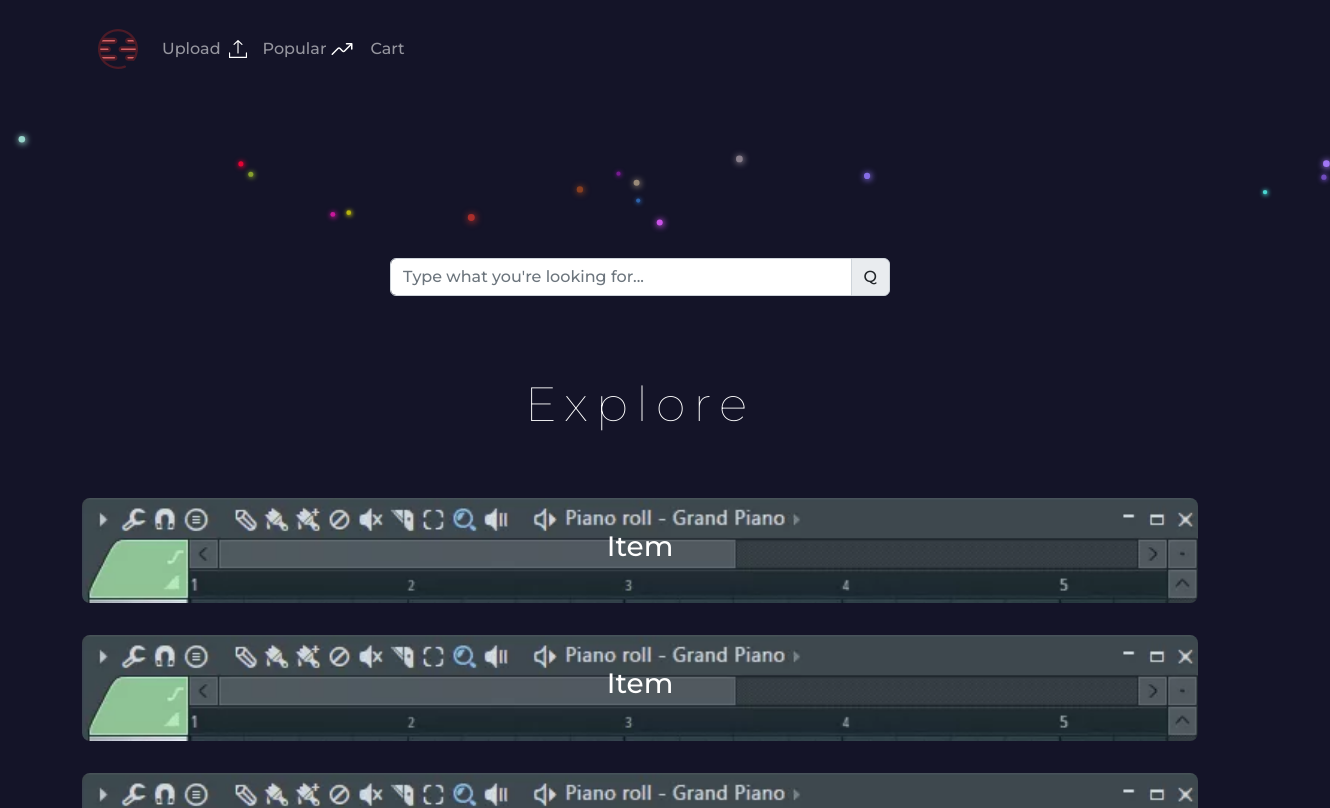
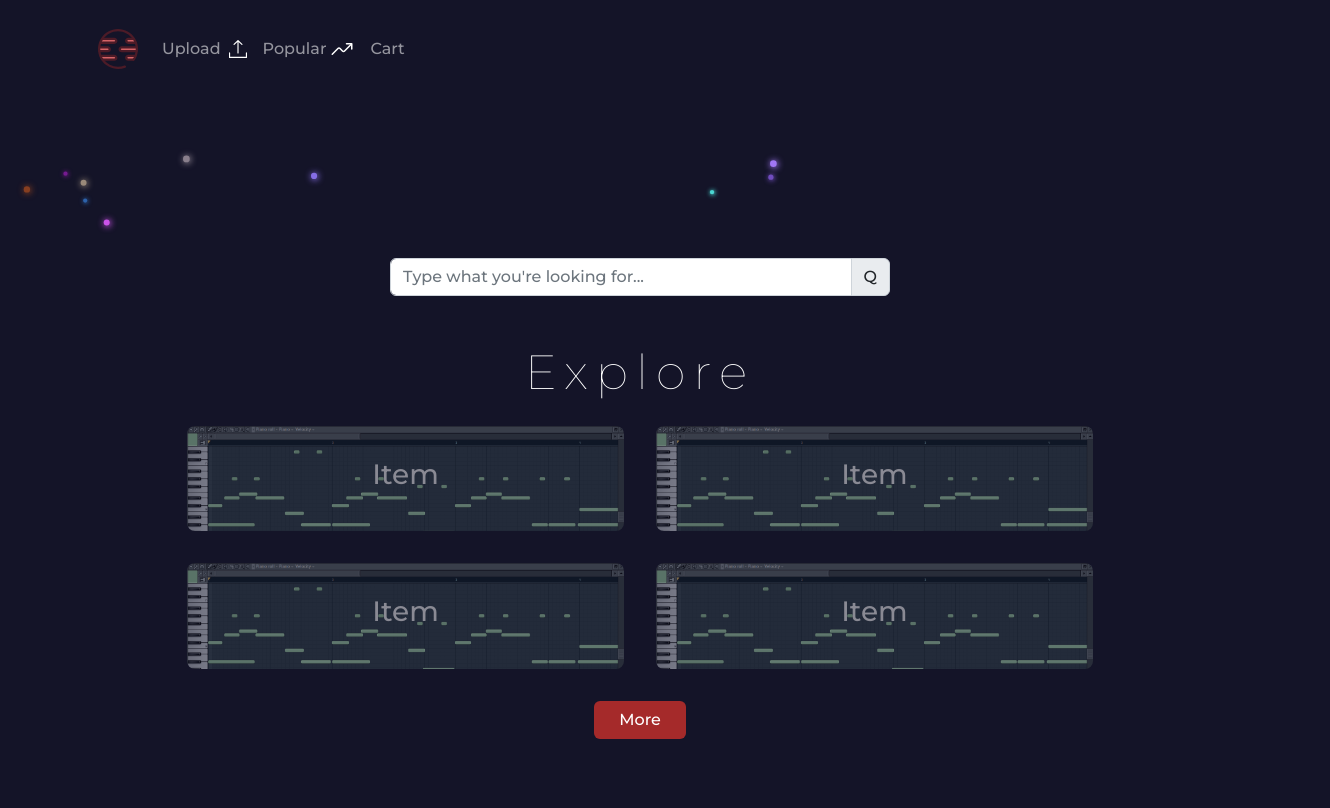
Before and after one commit to mistermine102/beat-store, a Vue app: page /home in a window 1280 px wide. Shown: the top 808 px of the page, 1330 px wide, since content can reach past the window. Built offline with nearby package versions, Linux system fonts and the light colour scheme.

Commit message:
added some styles

```diff
--- a/src/components/home/ExploreList.vue
+++ b/src/components/home/ExploreList.vue
@@ -1,7 +1,12 @@
 <template>
   <div>
     <h2>Explore</h2>
-    <genre-item v-for="item,index in 3" :key="index"></genre-item>
+    <div class="container">
+      <genre-item v-for="(item, index) in items" :key="index"></genre-item>
+    </div>
+    <section>
+      <button @click="items += 4" class="btn px-4 mt-3">More</button>
+    </section>
   </div>
 </template>
 
@@ -9,6 +14,11 @@
 import GenreItem from "./GenreItem.vue";
 
 export default {
+  data() {
+    return {
+      items: 4,
+    };
+  },
   components: {
     GenreItem,
   },
@@ -18,9 +28,30 @@ export default {
 <style scoped>
 h2 {
   text-align: center;
-  margin-top: 5rem;
+  margin-top: 3rem;
   font-size: 3rem;
   font-weight: 100;
   letter-spacing: 0.5rem;
 }
+
+.container {
+  display: flex;
+  flex-wrap: wrap;
+  justify-content: center;
+}
+
+section {
+  text-align: center;
+}
+
+button {
+  background-color: brown;
+  color: white;
+  transition: all 0.2s ease-out;
+}
+
+button:hover {
+  background-color: rgb(184, 63, 63);
+  transform: scale(1.1);
+}
 </style>
--- a/src/components/home/GenreItem.vue
+++ b/src/components/home/GenreItem.vue
@@ -5,23 +5,26 @@
 </template>
 
 <style scoped>
-
 div {
   padding: 2rem 5rem;
   background-image: url("../../assets/genreBg.png");
   background-repeat: no-repeat;
   background-size: cover;
   color: white;
-    margin-bottom: 2rem;
   border-radius: 0.5rem;
+  margin: 1rem;
+  /* background-position-x: 50px; */
+  width: 40%;
+  opacity: 50%;
+  transition: all 0.2s ease-in;
 }
 
-div:first-of-type {
-    margin-top: 4rem;
+div:hover {
+    opacity: 100%;
+    transform: translateY(-5px);
 }
 
 h3 {
   text-align: center;
 }
-
 </style>
--- a/src/components/home/TheStars.vue
+++ b/src/components/home/TheStars.vue
@@ -52,7 +52,6 @@ section {
   left: 50px;
   right: 50px;
   display: flex;
-  justify-content: center;
 }
 
 div {
```
Also changed, not shown: src/assets/genreBg.png. Lines whose indentation alone changed are shown as unchanged.
